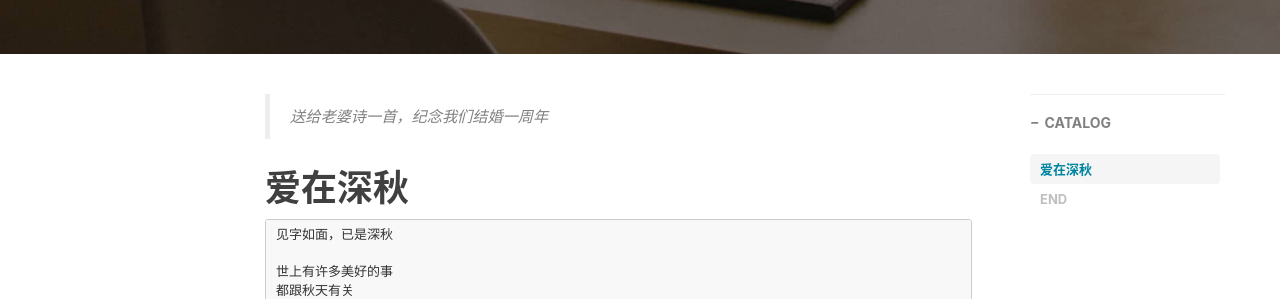
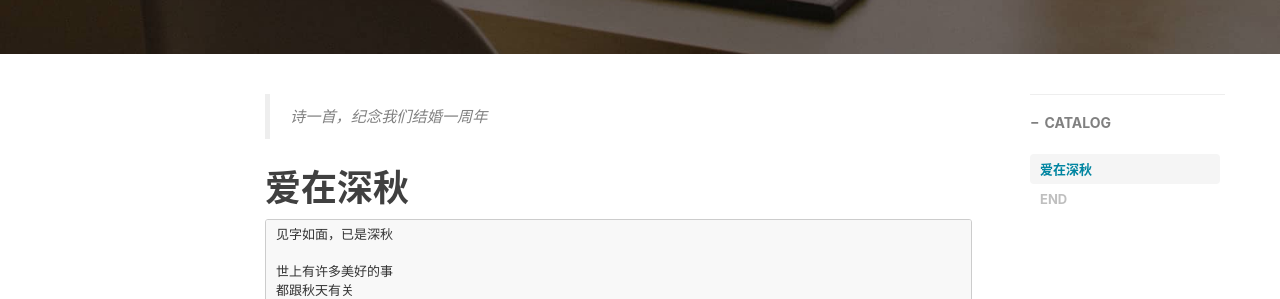
Before and after one commit to freerambo/freerambo.github.io, a Jekyll site: the page built from _posts/2018-01-16-Poem-to-My-Wife-for-First-Wedding-Anniversary.markdown, in a window 1280 px wide and 900 px high, scrolled down 316 px. Shown: the part 153-452 px from the top of the window. Built offline with Jekyll 4.4.1, drawn with Linux system fonts in a browser that asks for light colours; nearby versions of some CDN libraries; comment, search, counter and statistics services are not loaded.

Commit message:
update a poem to my wife for first wedding anniversary

```diff
--- a/_posts/2018-01-16-Poem-to-My-Wife-for-First-Wedding-Anniversary.markdown
+++ b/_posts/2018-01-16-Poem-to-My-Wife-for-First-Wedding-Anniversary.markdown
@@ -11,7 +11,7 @@ tags:
     - 心情
 ---
 
->送给老婆诗一首，纪念我们结婚一周年
+> 诗一首，纪念我们结婚一周年
 
 # 爱在深秋
 
```
